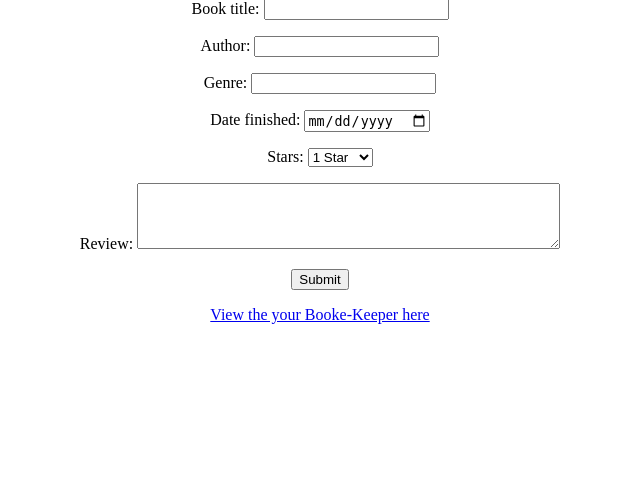
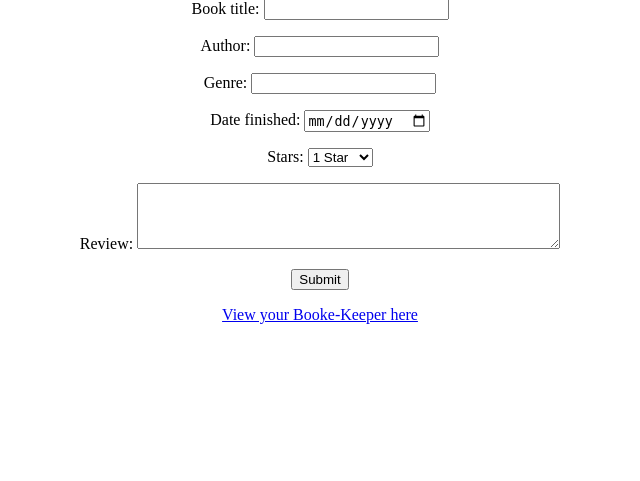
Before and after one commit to bekrol/cosc349-assn1, a PHP site: page / in a window 1280 px wide. Shown: the part 169-650 px from the top of the page, without its empty margins (320-960 px from the left). Run offline with PHP 8.4, Linux system fonts and the light colour scheme.

Commit message:
Minor change to link wording

```diff
--- a/www/index.php
+++ b/www/index.php
@@ -48,7 +48,7 @@
 
   </form>
 
-  <a href="http://192.168.56.13">View the your Booke-Keeper here</a>
+  <a href="http://192.168.56.13">View your Booke-Keeper here</a>
 
 </body>
 </html>
```
